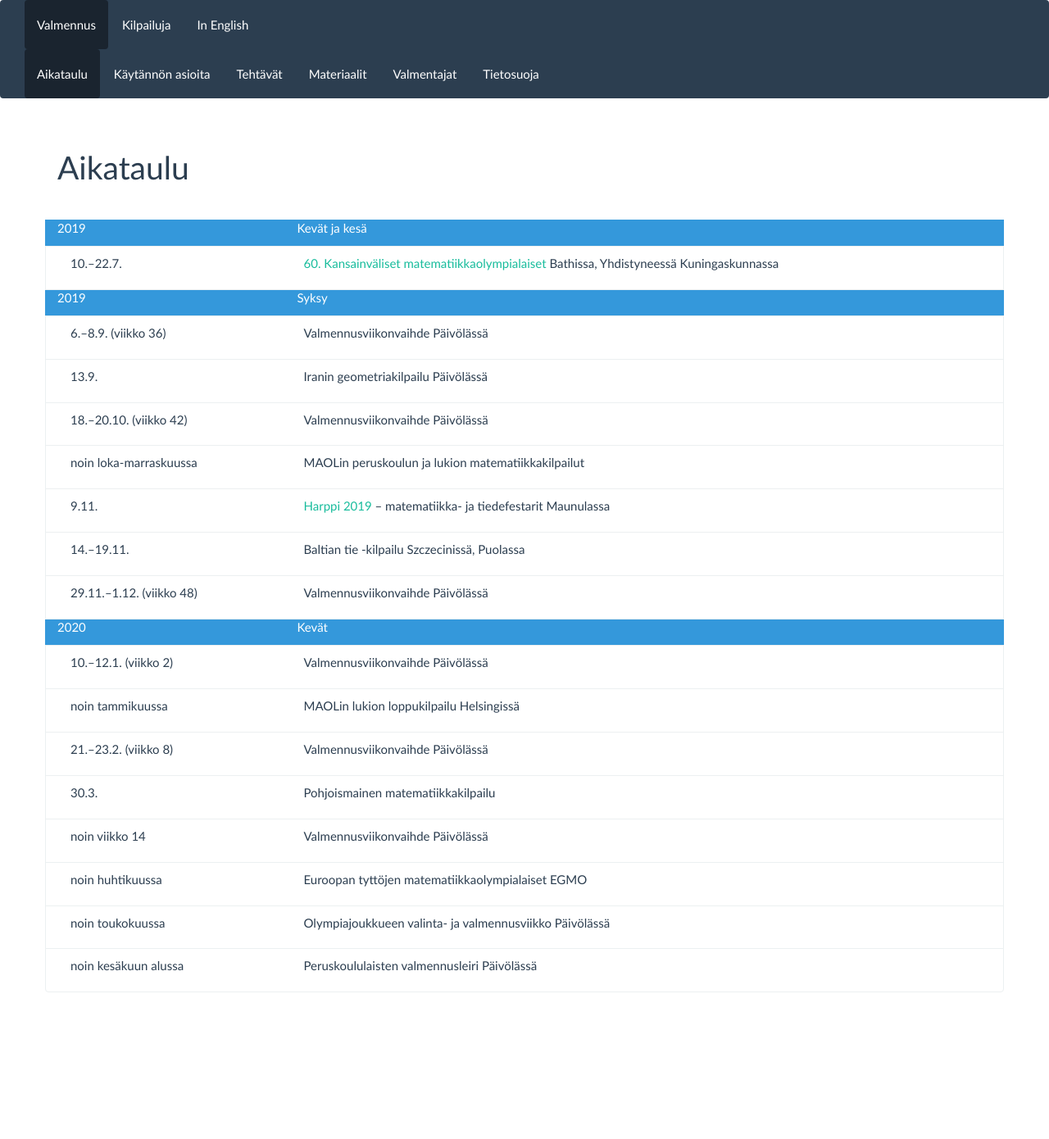
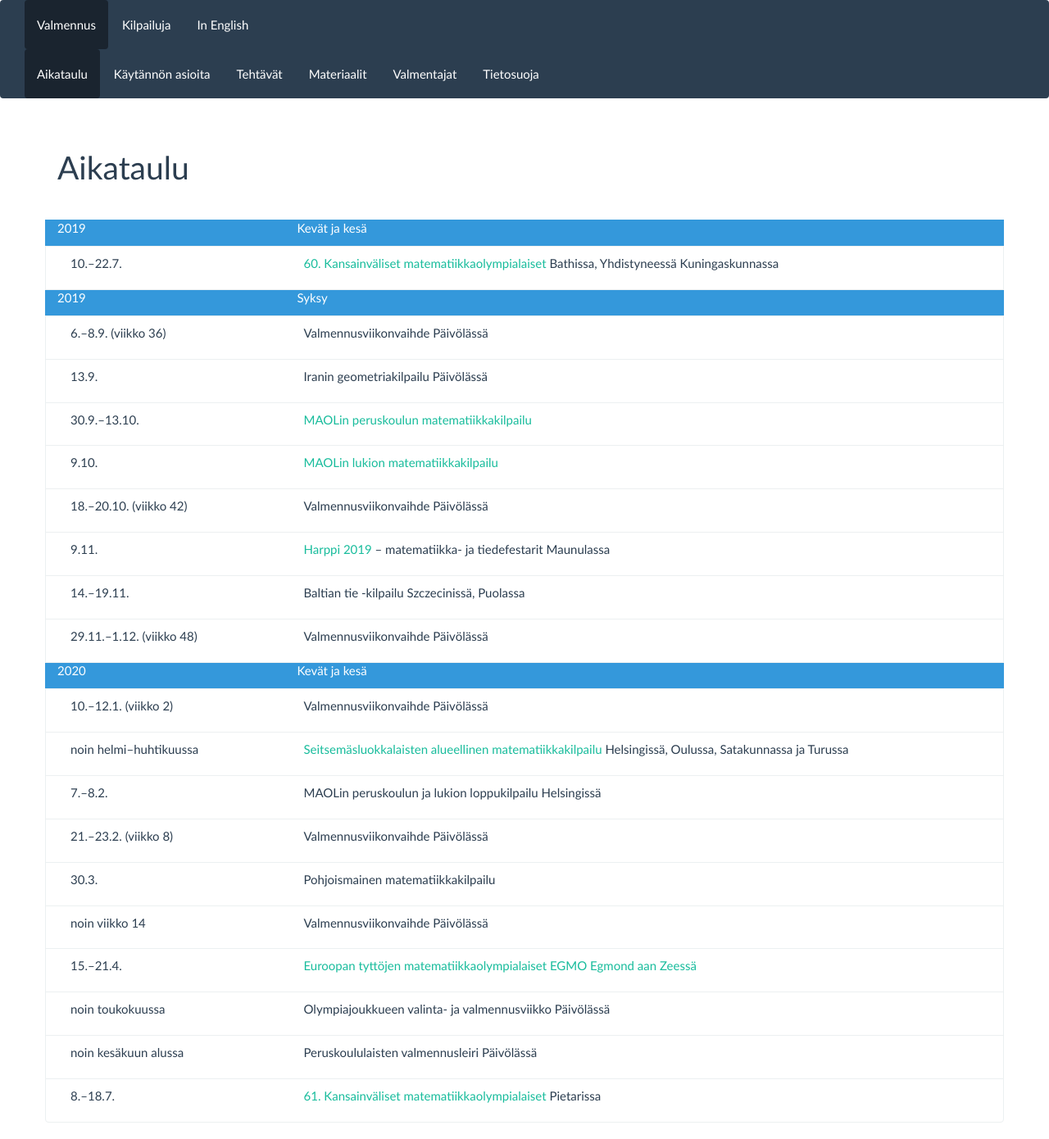
Before and after one commit to matematiikkakilpailut/matematiikkakilpailut.github.io, a Jekyll site: the page built from aikataulu/index.md, in a window 1280 px wide. Shown: the whole page at 82% size. Built offline with Jekyll 4.4.1, drawn with Linux system fonts in a browser that asks for light colours; before the commit the page ends 1231 px from its top, so only the background shows below that.

Commit message:
Päivämääriä

```diff
--- a/aikataulu/index.md
+++ b/aikataulu/index.md
@@ -15,10 +15,12 @@ aikataulu:
     tapahtuma: "Valmennus&shy;viikonvaihde Päivölässä"
   - pvm: "13.9."
     tapahtuma: "Iranin geometria&shy;kilpailu Päivölässä"
+  - pvm: "30.9.&ndash;13.10."
+    tapahtuma: "[MAOLin peruskoulun matematiikka&shy;kilpailu](https://peda.net/yhdistykset/maol-ry/kilpailut/ntk/pm)"
+  - pvm: "9.10."
+    tapahtuma: "[MAOLin lukion matematiikka&shy;kilpailu](https://peda.net/yhdistykset/maol-ry/kilpailut/ntk/lm)"
   - pvm: "18.&ndash;20.10. (viikko 42)"
     tapahtuma: "Valmennus&shy;viikonvaihde Päivölässä"
-  - pvm: "noin loka-marraskuussa"
-    tapahtuma: "MAOLin peruskoulun ja lukion matematiikka&shy;kilpailut"
   - pvm: "9.11."
     tapahtuma: >-
       [Harppi 2019](https://www.mayk.fi/matematiikka-ja-tiedefestarit-9-11-2019/) &ndash;
@@ -28,24 +30,28 @@ aikataulu:
   - pvm: "29.11.&ndash;1.12. (viikko 48)"
     tapahtuma: "Valmennus&shy;viikonvaihde Päivölässä"
   - pvm: "2020"
-    tapahtuma: "Kevät"
+    tapahtuma: "Kevät ja kesä"
     otsikko: true
   - pvm: "10.&ndash;12.1. (viikko 2)"
     tapahtuma: "Valmennus&shy;viikonvaihde Päivölässä"
-  - pvm: "noin tammikuussa"
-    tapahtuma: "MAOLin lukion loppu&shy;kilpailu Helsingissä"
+  - pvm: "noin helmi&ndash;huhti&shy;kuussa"
+    tapahtuma: "[Seitsemäs&shy;luokkalaisten alueel&shy;linen matematiikka&shy;kilpailu](/seiskat/) Helsingissä, Oulussa, Sata&shy;kunnassa ja Turussa"
+  - pvm: "7.&ndash;8.2."
+    tapahtuma: "MAOLin perus&shy;koulun ja lukion loppu&shy;kilpailu Helsingissä"
   - pvm: "21.&ndash;23.2. (viikko 8)"
     tapahtuma: "Valmennus&shy;viikonvaihde Päivölässä"
   - pvm: "30.3."
     tapahtuma: "Pohjois&shy;mainen matematiikka&shy;kilpailu"
   - pvm: "noin viikko 14"
     tapahtuma: "Valmennus&shy;viikonvaihde Päivölässä"
-  - pvm: "noin huhtikuussa"
-    tapahtuma: "Euroopan tyttöjen matematiikka&shy;olympialaiset EGMO"
+  - pvm: "15.&ndash;21.4."
+    tapahtuma: "[Euroopan tyttöjen matematiikka&shy;olympialaiset EGMO Egmond aan Zeessä](https://egmo2020.nl)"
   - pvm: "noin toukokuussa"
     tapahtuma: "Olympia&shy;joukkueen valinta- ja valmennus&shy;viikko Päivölässä"
   - pvm: "noin kesäkuun alussa"
     tapahtuma: "Perus&shy;koululaisten valmennus&shy;leiri Päivölässä"
+  - pvm: "8.&ndash;18.7."
+    tapahtuma: "[61. Kansain&shy;väliset matematiikka&shy;olympialaiset](http://www.imo-official.org/year_info.aspx?year=2020) Pietarissa"
 ---
 <div class="list-group">
 {% for a in page.aikataulu %}
```
